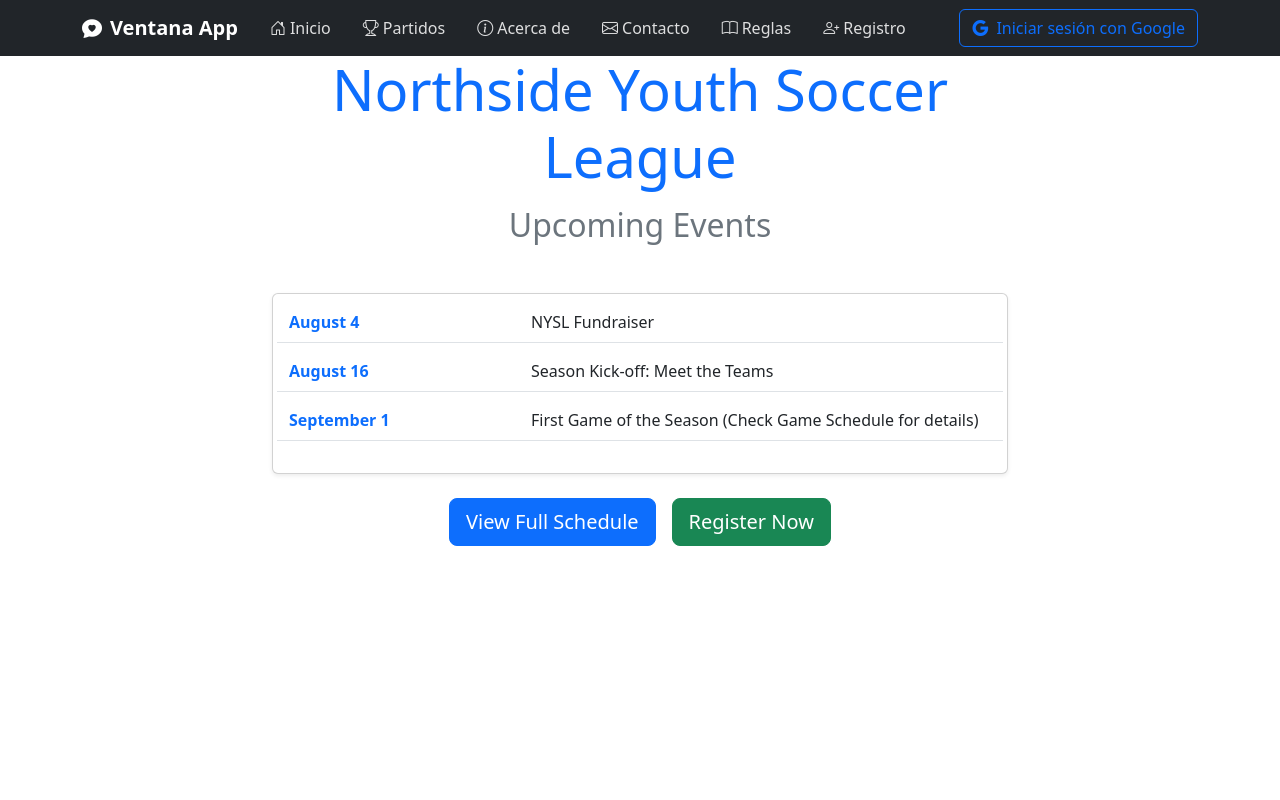
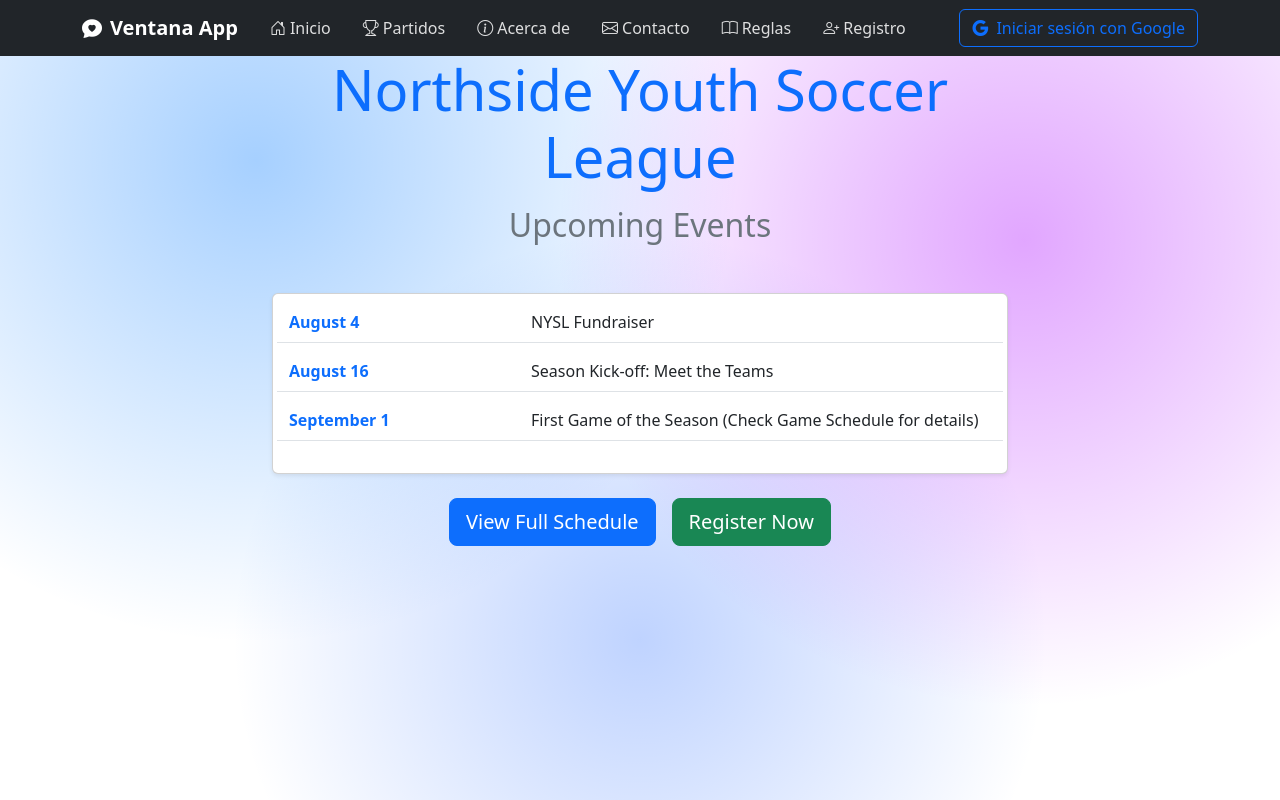
Before and after one commit to isaacjamieln-ops/ventana-app, a React (Create React App) app: page / in a window 1280 px wide. Built offline with nearby package versions, Linux system fonts and the light colour scheme; no server answers.

Commit message:
css implementado

```diff
--- a/src/App.jsx
+++ b/src/App.jsx
@@ -16,7 +16,7 @@
 
 function App() {
   return (
-    <div className="App">
+    <div className="App text-white">   {/* ← ESTA ES LA SOLUCIÓN */}
 
       <Navbar />
 
--- a/src/styles/App.css
+++ b/src/styles/App.css
@@ -26,3 +26,14 @@
 .navbar-brand:hover {
   color: rgba(255, 255, 255, 0.9) !important;
 }
+
+body {
+  background:
+    radial-gradient(circle at 20% 20%, rgba(0, 120, 255, 0.35), transparent 40%),
+    radial-gradient(circle at 80% 30%, rgba(170, 0, 255, 0.35), transparent 40%),
+    radial-gradient(circle at 50% 80%, rgba(0, 80, 255, 0.25), transparent 45%),
+    #0b0f2a;
+
+  min-height: 100vh;
+  color: #e6e9ff;
+}
```
